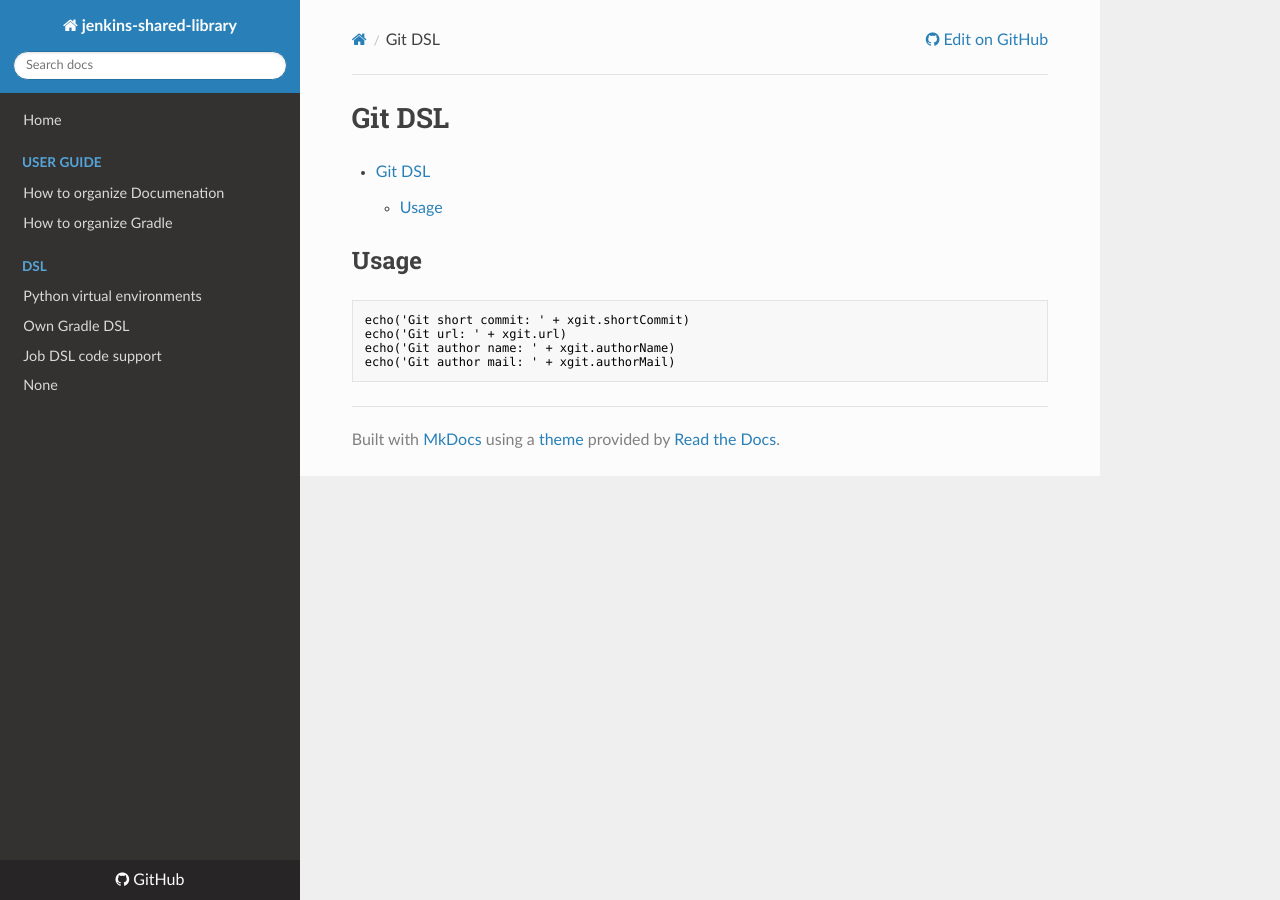
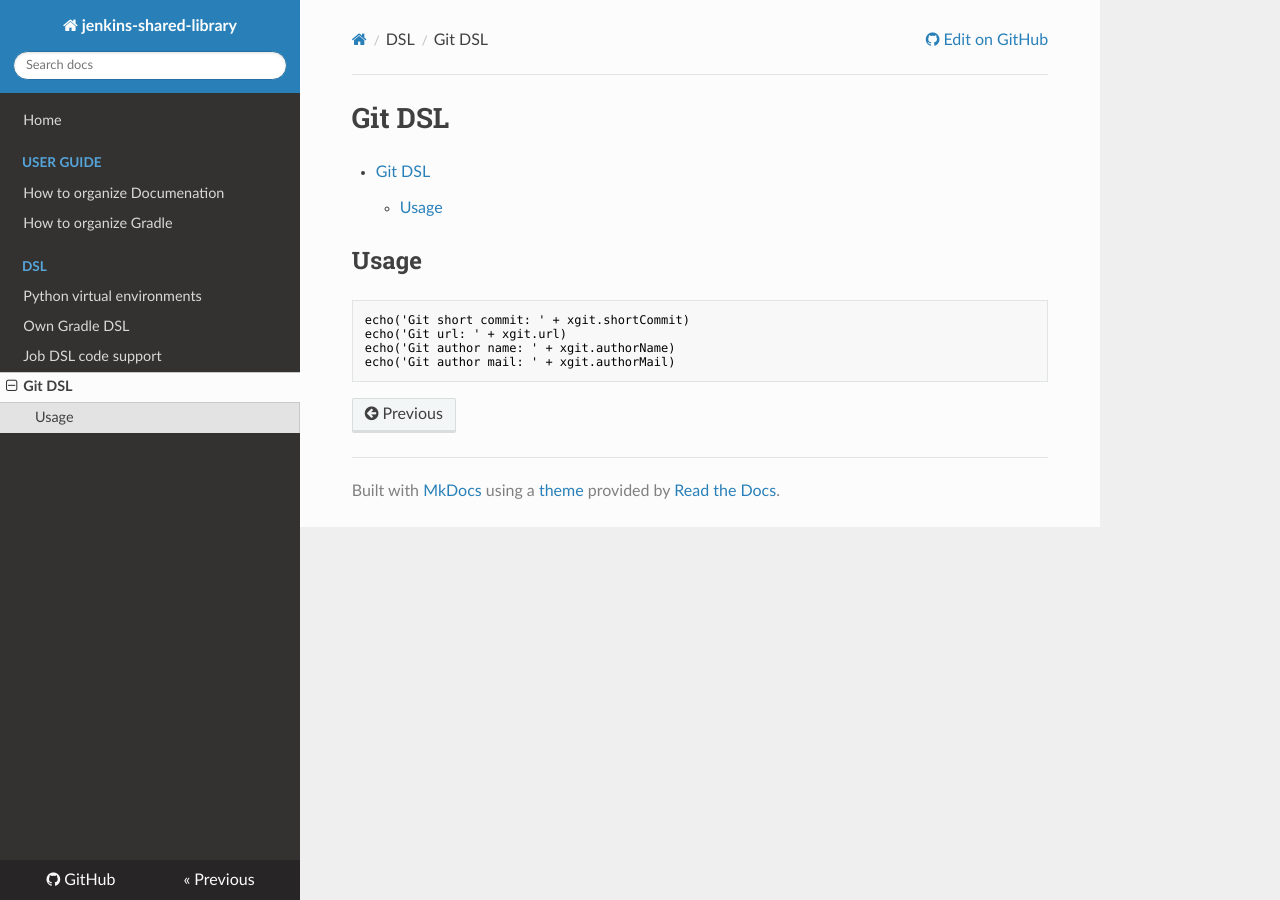
Before and after one commit to Nachtfeuer/jenkins-shared-library, an MkDocs documentation site: the page built from docs/xgit.md, in a window 1280 px wide. Built offline with MkDocs 1.6.1, drawn with Linux system fonts in a browser that asks for light colours; nearby versions of some CDN libraries; part of the change alters nothing that is shown.

```diff
--- a/mkdocs.yml
+++ b/mkdocs.yml
@@ -12,6 +12,6 @@ nav:
       - virtualenv.md
       - xgradle.md
       - jobdslcode.md
-      - git.md
+      - xgit.md
 
 theme: readthedocs
```
